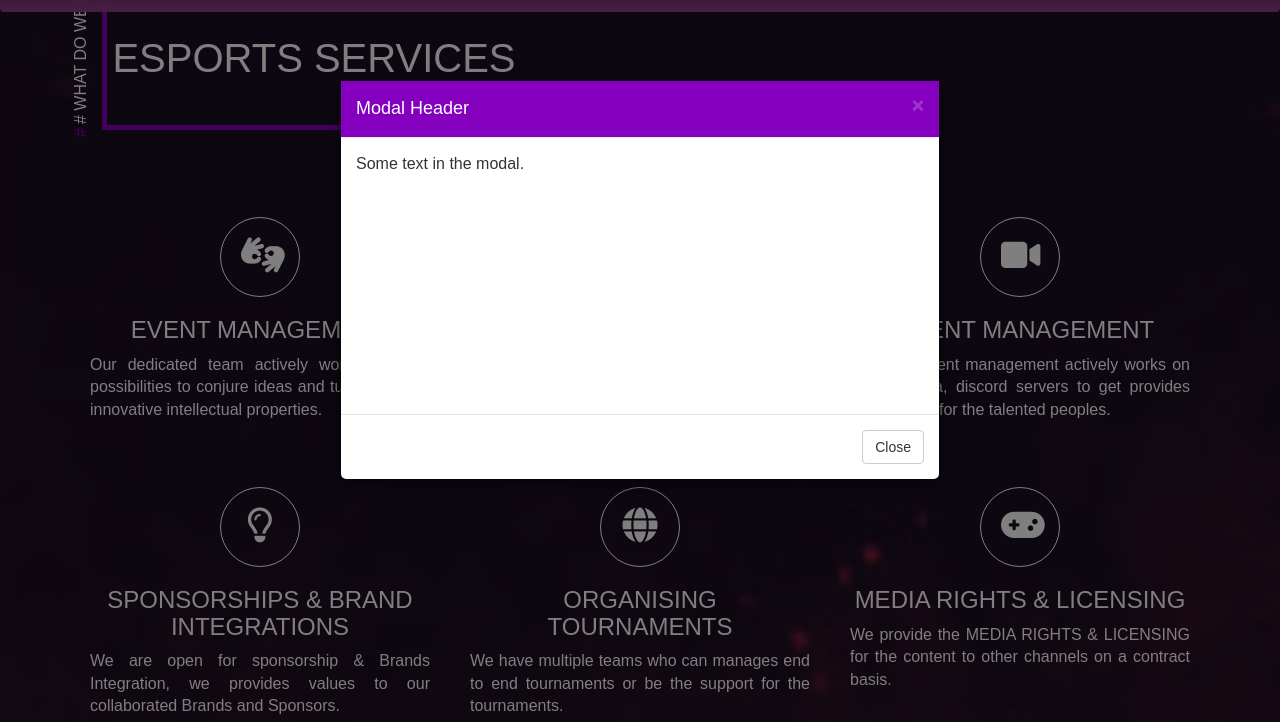
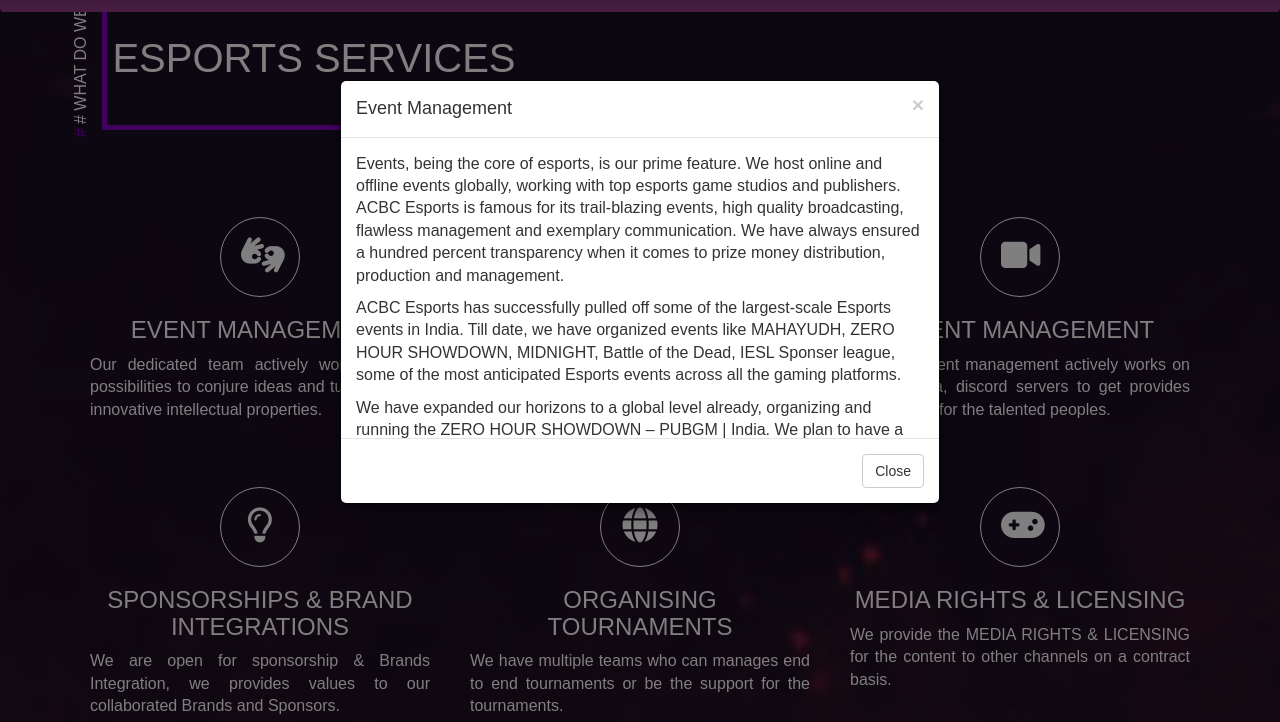
Before and after one commit to dhanendra-kumar/acbc, a plain HTML site: page index.html in a window 1280 px wide. Both pictures are taken after a click on the element 259 px from the left and 1213 px from the top of the page. Shown: the part 891-1613 px from the top of the page. Drawn offline with Linux system fonts and the light colour scheme.

Commit message:
Updated modal

```diff
--- a/index.html
+++ b/index.html
@@ -79,13 +79,13 @@
                     <h2 class="h2-heading uppercase">esports services</h2>
                 </div>
                 <div class="service-box-container">
-                    <div class="service-box-item animatable fadeInUp" data-toggle="modal" data-target="#myModal">
+                    <div class="service-box-item animatable fadeInUp" data-toggle="modal" data-target="#eventManagementModel">
                         <i class="fa fa-american-sign-language-interpreting item-fa-icon-with-circle" aria-hidden="true"></i>
                         <h3 class=" uppercase">Event Management</h3>
                         <p>Our dedicated team actively works on new possibilities to conjure ideas and turn them into innovative intellectual properties.
                         </p>
                     </div>
-                    <div class="service-box-item  animatable fadeInUp" data-toggle="modal" data-target="#myModal">
+                    <div class="service-box-item  animatable fadeInUp" data-toggle="modal" data-target="#exampleModalScrollable">
                         <i class="fas fa-tasks item-fa-icon-with-circle"></i>
                         <h3 class=" uppercase">Content Production</h3>
                         <p>Production team always looking forward to have somthing new to achive to attract users towards us.
@@ -427,17 +427,19 @@
          <!---end of main-body wrapper-->
     </section>
 
-    <!-- Modal -->
-    <div class="modal fade" id="myModal" role="dialog">
-        <div class="modal-dialog">
+    <!-- Modals -->
+    <div class="modal fade" id="eventManagementModel" role="dialog">
+        <div class="modal-dialog modal-dialog-scrollable">
         <!-- Modal content-->
             <div class="modal-content">
                 <div class="modal-header">
                     <button type="button" class="close" data-dismiss="modal">&times;</button>
-                    <h4 class="modal-title">Modal Header</h4>
+                    <h4 class="modal-title">Event Management</h4>
                 </div>
                 <div class="modal-body">
-                    <p>Some text in the modal.</p>
+                    <p>Events, being the core of esports, is our prime feature. We host online and offline events globally, working with top esports game studios and publishers. ACBC Esports is famous for its trail-blazing events, high quality broadcasting, flawless management and exemplary communication. We have always ensured a hundred percent transparency when it comes to prize money distribution, production and management.</p>
+                    <p>ACBC Esports has successfully pulled off some of the largest-scale Esports events in India. Till date, we have organized events like MAHAYUDH, ZERO HOUR SHOWDOWN, MIDNIGHT, Battle of the Dead, IESL Sponser league, some of the most anticipated Esports events across all the gaming platforms.</p>
+                    <p>We have expanded our horizons to a global level already, organizing and running the ZERO HOUR SHOWDOWN – PUBGM | India. We plan to have a jam-packed calendar full of Esports madness in the upcoming days.</p>
                 </div>
                 <div class="modal-footer">
                     <button type="button" class="btn btn-default" data-dismiss="modal">Close</button>
@@ -447,6 +449,26 @@
         </div>
     </div>
 
+    <div class="modal fade" id="myModal" role="dialog">
+        <div class="modal-dialog">
+        <!-- Modal content-->
+            <div class="modal-content">
+                <div class="modal-header">
+                    <button type="button" class="close" data-dismiss="modal">&times;</button>
+                    <h4 class="modal-title">Event Management</h4>
+                </div>
+                <div class="modal-body">
+                    <p>Some Text</p>
+                </div>
+                <div class="modal-footer">
+                    <button type="button" class="btn btn-default" data-dismiss="modal">Close</button>
+                </div>
+            </div>
+
+        </div>
+    </div>
+
+    <!-- Modals ends -->
 
     <!--cropts for bootstrap-->
     <script src="scripts/jquery.min.js"></script>
--- a/stylesheet/bootstrapStyle.css
+++ b/stylesheet/bootstrapStyle.css
@@ -644,25 +644,11 @@ body {
   bottom: 10px;
 }
 .modal {
-  width: 100%;
   margin-top: 10%;
 }
-.modal .modal-content {
-  width: 100%;
-  height: 50vh;
-  position: relative;
-}
-.modal .modal-content .modal-header {
-  background-color: var(--primary-color);
-  color: var(--white-color);
-}
-.close {
-  color: var(--white-color);
-}
-.modal-footer {
-  position: absolute;
-  bottom: 0;
-  width: 100%;
+.modal-body {
+  max-height: 300px;
+  overflow-y: auto;
 }
 
 /* Utilities end */
```
